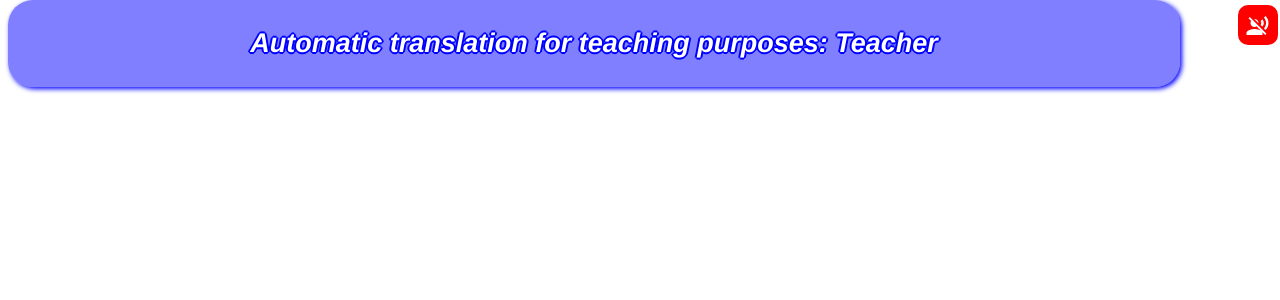
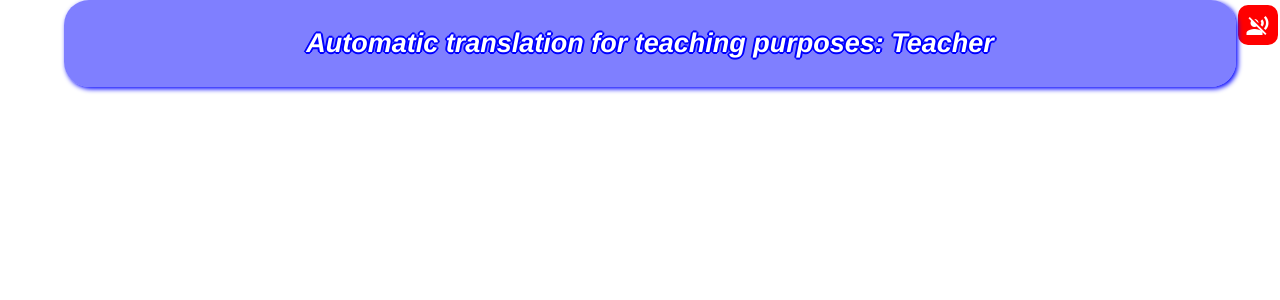
Before and after one commit to EsupPortail/esup-ottis, a PHP site: page /subtitles.php in a window 1280 px wide. Shown: the top 300 px of the page. Run offline with PHP 8.4, Linux system fonts and the light colour scheme.

```diff
--- a/styles/teacher.css
+++ b/styles/teacher.css
@@ -233,15 +233,13 @@ input[type=text] {
 }
 
 #titreSub {
-	align-content: center;
-	text-align: center;
 	/* transition: 1s ease; */
 	transform-origin: left;
 	transform: scaleX(1);
 	border-radius: 25px;
 	position: fixed;
 	top: 0%;
-	/* left: 0%; */
+	left: 5%;
 	width: 90%;
 	margin-left: auto;
 	margin-right: auto;
@@ -257,7 +255,6 @@ input[type=text] {
 	justify-content: center;
 	align-items: center;
 	z-index: 20000;
-	margin:0 auto;
 	text-shadow: 2px 0 0 #00f, -2px 0 0 #00f, 0 2px 0 #00f, 0 -2px 0 #00f, 1px 1px #00f, -1px -1px 0 #00f, 1px -1px 0 #00f, -1px 1px 0 #00f;
 }
 
```
